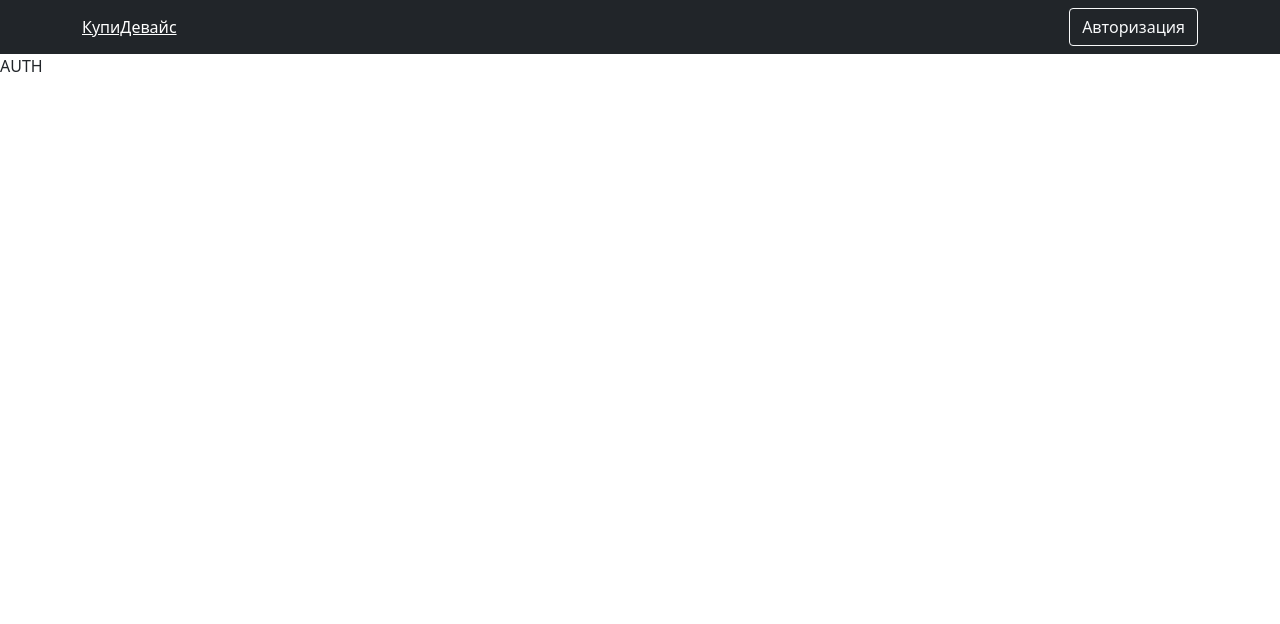
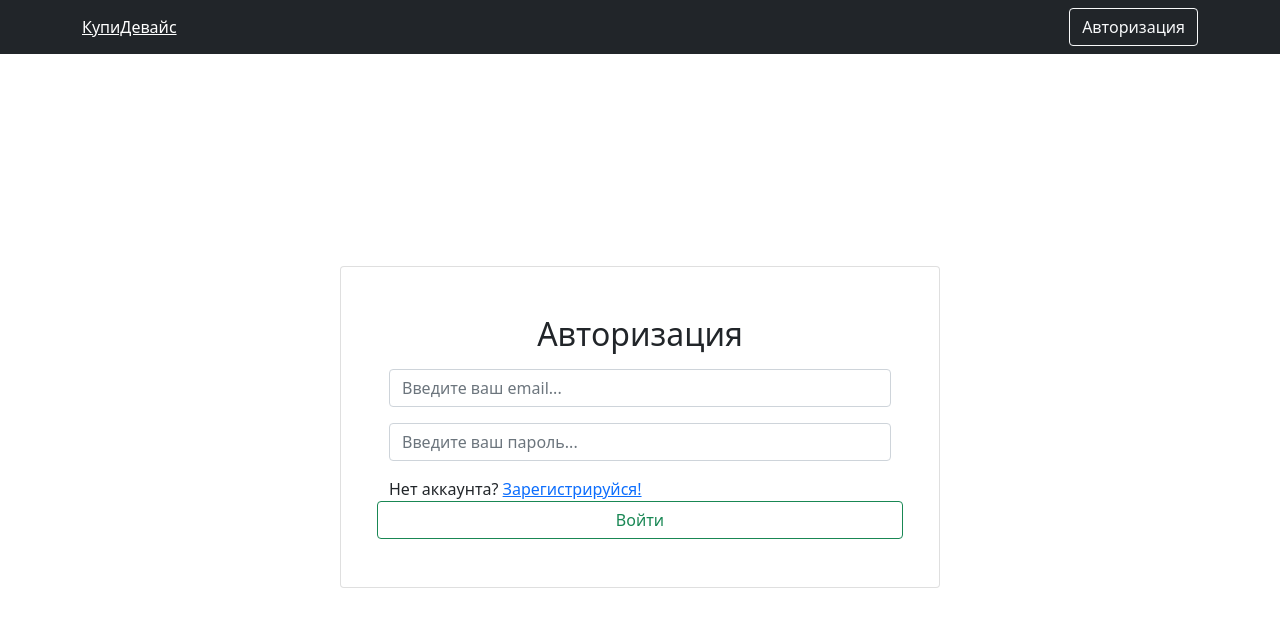
Before and after one commit to maq7P/PERL, a React (Create React App) app in the folder client/: page /login in a window 1280 px wide. Shown: the top 624 px of the page. Built offline with nearby package versions, Linux system fonts and the light colour scheme.

Commit message:
[client]: added layout for page Auth

```diff
--- a/client/src/pages/Auth.tsx
+++ b/client/src/pages/Auth.tsx
@@ -1,7 +1,68 @@
-import React from "react"
+import React, { useContext, useState } from "react"
+import { NavLink, useLocation } from "react-router-dom"
+
+import Container from "react-bootstrap/Container"
+import Card from "react-bootstrap/Card"
+import Form from "react-bootstrap/Form"
+import Row from "react-bootstrap/Row"
+import Button from "react-bootstrap/Button"
+
+import AppContext from "../context/AppContext"
+import { LOGIN_ROUTE, REGISTRATION_ROUTE } from "../utils/constants"
 
 const Auth = () => {
-  return <div>AUTH</div>
+  const { user } = useContext(AppContext)
+  const location = useLocation()
+
+  const [password, setPassword] = useState<string>("")
+  const [email, setEmail] = useState<string>("")
+
+  const isLogin = location.pathname === LOGIN_ROUTE
+
+  const handleClick = async () => {
+    console.log(email, password)
+  }
+
+  return (
+    <Container
+      className="d-flex justify-content-center align-items-center"
+      style={{ height: window.innerHeight - 54 }}
+    >
+      <Card style={{ width: 600 }} className="p-5">
+        <h2 className="m-auto">{isLogin ? "Авторизация" : "Регистрация"}</h2>
+        <Form className="d-flex flex-column">
+          <Form.Control
+            className="mt-3"
+            placeholder="Введите ваш email..."
+            value={email}
+            onChange={e => setEmail(e.target.value)}
+          />
+          <Form.Control
+            className="mt-3"
+            placeholder="Введите ваш пароль..."
+            value={password}
+            onChange={e => setPassword(e.target.value)}
+            type="password"
+          />
+          <Row className="d-flex justify-content-between mt-3 pl-3 pr-3">
+            {isLogin ? (
+              <div>
+                Нет аккаунта?{" "}
+                <NavLink to={REGISTRATION_ROUTE}>Зарегистрируйся!</NavLink>
+              </div>
+            ) : (
+              <div>
+                Есть аккаунт? <NavLink to={LOGIN_ROUTE}>Войдите!</NavLink>
+              </div>
+            )}
+            <Button variant={"outline-success"} onClick={handleClick}>
+              {isLogin ? "Войти" : "Регистрация"}
+            </Button>
+          </Row>
+        </Form>
+      </Card>
+    </Container>
+  )
 }
 
 export default Auth
```
